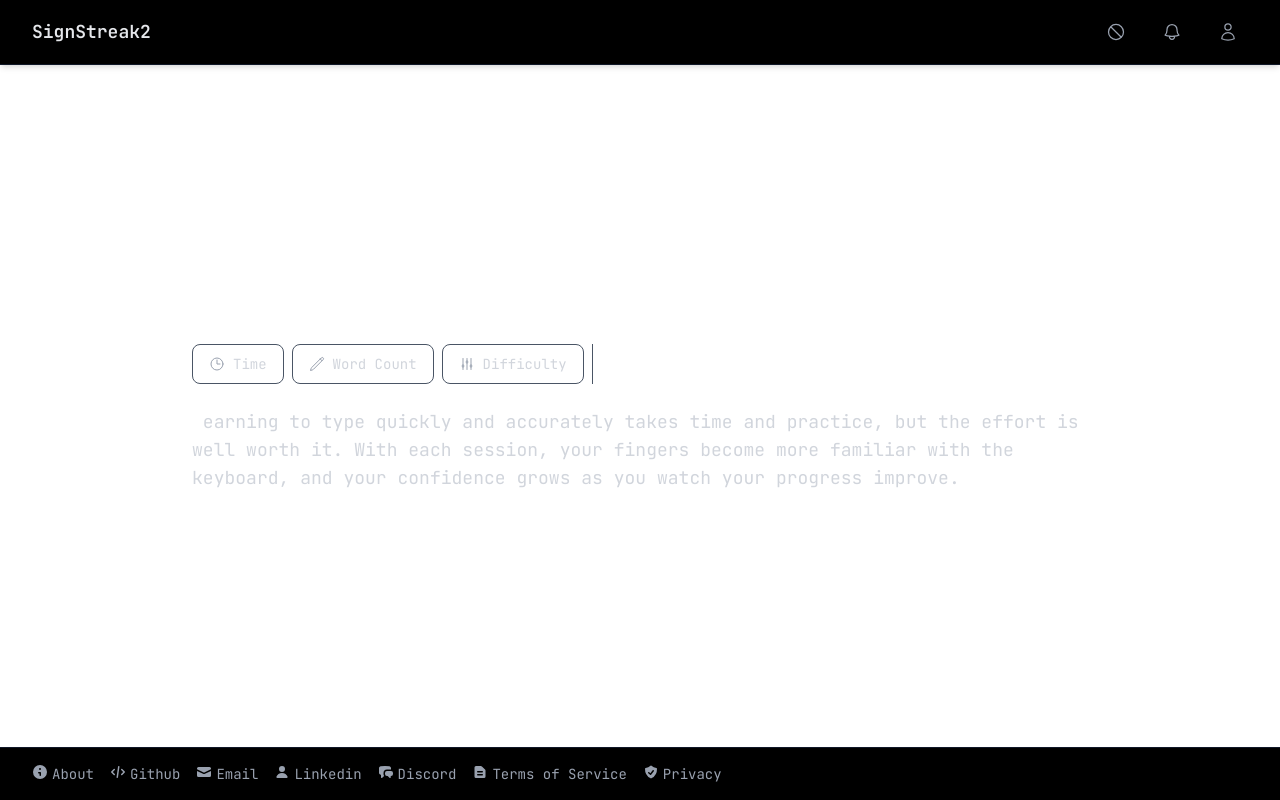
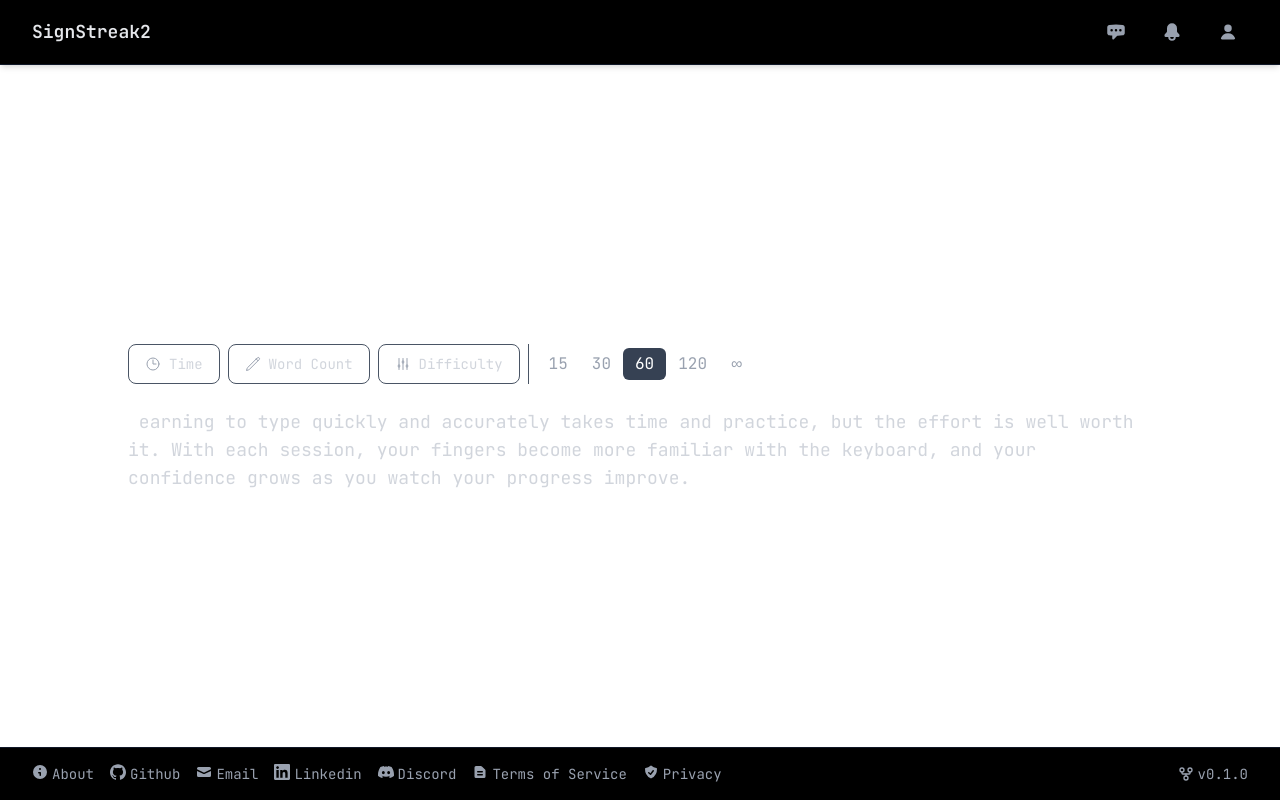
Before and after one commit to HweyTH/sign-streak-2, a Next.js app: page /regular-test in a window 1280 px wide. Built offline with nearby package versions, Linux system fonts and the light colour scheme.

Commit message:
Update dropdown toggle logic. Add version button to footer and changed the icons of the hyperlinks. Changed icons on the header.

```diff
--- a/package.json
+++ b/package.json
@@ -10,9 +10,11 @@
   },
   "dependencies": {
     "@heroicons/react": "^2.2.0",
+    "lucide-react": "^0.522.0",
     "next": "15.3.2",
     "react": "^19.0.0",
-    "react-dom": "^19.0.0"
+    "react-dom": "^19.0.0",
+    "react-icons": "^5.5.0"
   },
   "devDependencies": {
     "@eslint/eslintrc": "^3",
--- a/src/components/Footer.jsx
+++ b/src/components/Footer.jsx
@@ -1,6 +1,8 @@
 "use client";
 
-import { EnvelopeIcon, CodeBracketIcon, UserIcon, ChatBubbleLeftRightIcon, InformationCircleIcon, DocumentTextIcon, ShieldCheckIcon } from '@heroicons/react/16/solid';
+import { EnvelopeIcon, InformationCircleIcon, DocumentTextIcon, ShieldCheckIcon } from '@heroicons/react/16/solid';
+import { GitForkIcon } from 'lucide-react';
+import { SiGithub, SiLinkedin, SiDiscord} from 'react-icons/si'
 
 export default function Footer() {
 
@@ -15,7 +17,7 @@ export default function Footer() {
                         </a>
 
                         <a href="https://github.com/HweyTH/sign-streak-2" target="_blank" rel="noopener noreferrer" className="flex space-x-1 text-gray-400 hover:text-white transition-colors text-sm">
-                            <CodeBracketIcon className="w-4 h-4"/>
+                            <SiGithub className="w-4 h-4"/>
                             <span>Github</span>
                         </a>
 
@@ -25,12 +27,12 @@ export default function Footer() {
                         </a>
 
                         <a href="https://www.linkedin.com/in/ghuythai" target="_blank" rel="noopener noreferrer" className="flex space-x-1 text-gray-400 hover:text-white transition-colors text-sm">
-                            <UserIcon className="w-4 h-4"/>
+                            <SiLinkedin className="w-4 h-4"/>
                             <span>Linkedin</span>
                         </a>
 
                         <a href="https://discord.com/" target="_blank" rel="noopener noreferrer" className='flex space-x-1 text-gray-400 hover:text-white transition-colors text-sm'>
-                            <ChatBubbleLeftRightIcon className="w-4 h-4"/>
+                            <SiDiscord className="w-4 h-4"/>
                             <span>Discord</span>
                         </a>
 
@@ -45,6 +47,10 @@ export default function Footer() {
                         </a>
                     </span>
 
+                    <button className='flex items-center space-x-1 text-gray-400 hover:text-white transition-colors text-sm rounded-md'>
+                        <GitForkIcon className="w-4 h-4"/>
+                        <span>v0.1.0</span>
+                    </button>
 
                 </div>
             </div>
--- a/src/components/Header.jsx
+++ b/src/components/Header.jsx
@@ -2,6 +2,7 @@
 
 import { useState, useRef, useEffect } from 'react';
 import Link from 'next/link';
+import { ChatBubbleLeftEllipsisIcon, BellIcon, UserIcon } from '@heroicons/react/16/solid';
 
 export default function Header() {
     const [isNotifOpen, setIsNotifOpen] = useState(false);
@@ -31,9 +32,7 @@ export default function Header() {
                     <div className="flex items-center space-x-4">
 
                         <button className="w-10 h-10 bg-black rounded-full hover:bg-gray-800 transition-colors flex items-center justify-center" aria-label="Command">
-                            <svg className="w-5 h-5 text-gray-400" xmlns="http://www.w3.org/2000/svg" fill="none" viewBox="0 0 24 24" strokeWidth="1.5" stroke="currentColor">
-                                <path strokeLinecap="round" strokeLinejoin="round" d="M18.364 18.364A9 9 0 0 0 5.636 5.636m12.728 12.728A9 9 0 0 1 5.636 5.636m12.728 12.728L5.636 5.636" />
-                            </svg>
+                            <ChatBubbleLeftEllipsisIcon className="w-5 h-5 text-gray-400"/>
                         </button>
 
                         <div className="relative" ref={notifRef}>
@@ -42,9 +41,7 @@ export default function Header() {
                                 className="w-10 h-10 bg-black rounded-full hover:bg-gray-800 transition-colors flex items-center justify-center"
                                 aria-label="Notifications"
                             >
-                                <svg className="w-5 h-5 text-gray-400" xmlns="http://www.w3.org/2000/svg" fill="none" viewBox="0 0 24 24" strokeWidth="1.5" stroke="currentColor">
-                                    <path strokeLinecap="round" strokeLinejoin="round" d="M14.857 17.082a23.848 23.848 0 0 0 5.454-1.31A8.967 8.967 0 0 1 18 9.75V9A6 6 0 0 0 6 9v.75a8.967 8.967 0 0 1-2.312 6.022c1.733.64 3.56 1.085 5.455 1.31m5.714 0a24.255 24.255 0 0 1-5.714 0m5.714 0a3 3 0 1 1-5.714 0" />
-                                </svg>
+                                <BellIcon className="w-5 h-5 text-gray-400"/>
                             </button>
                             {isNotifOpen && (
                                 <div className="absolute right-0 mt-2 w-64 bg-gray-800 rounded-lg shadow-lg border border-gray-700 z-50">
@@ -57,9 +54,7 @@ export default function Header() {
                         </div>
 
                         <button className="w-10 h-10 bg-black rounded-full hover:bg-gray-800 transition-colors flex items-center justify-center" aria-label="User">
-                            <svg className="w-5 h-5 text-gray-400" xmlns="http://www.w3.org/2000/svg" fill="none" viewBox="0 0 24 24" strokeWidth="1.5" stroke="currentColor">
-                                <path strokeLinecap="round" strokeLinejoin="round" d="M15.75 6a3.75 3.75 0 1 1-7.5 0 3.75 3.75 0 0 1 7.5 0ZM4.501 20.118a7.5 7.5 0 0 1 14.998 0A17.933 17.933 0 0 1 12 21.75c-2.676 0-5.216-.584-7.499-1.632Z" />
-                            </svg>
+                            <UserIcon className="w-5 h-5 text-gray-400"/>
                         </button>
 
                     </div>
--- a/src/components/TestConfig.jsx
+++ b/src/components/TestConfig.jsx
@@ -1,54 +1,53 @@
 "use client";
 
-import { useState, useRef, useEffect } from "react";
+import { useState, useRef } from "react";
 import { ClockIcon, PencilIcon, AdjustmentsVerticalIcon } from "@heroicons/react/24/outline";
 
 export default function TestConfig({ onConfigChange}) {
-    const [time, setTime] = useState('infinite');
+    const [time, setTime] = useState('60');
     const [wordCount, setWordCount] = useState(25);
     const [difficulty, setDifficulty] = useState('medium');
-    const [activeDropdown, setActiveDropdown] = useState(null);
+
+    // default dropdown to time
+    const [activeDropdown, setActiveDropdown] = useState('time');
 
     const dropdownRefs = useRef({});
 
     // Close dropdown when clicking outside
-    useEffect(() => {
-        const handleClickOutside = (event) => {
-            if (activeDropdown && dropdownRefs.current[activeDropdown] && !dropdownRefs.current[activeDropdown].contains(event.target)) {
-                setActiveDropdown(null);
-            }
-        };
+    // useEffect(() => {
+    //     const handleClickOutside = (event) => {
+    //         if (activeDropdown && dropdownRefs.current[activeDropdown] && !dropdownRefs.current[activeDropdown].contains(event.target)) {
+    //             setActiveDropdown(null);
+    //         }
+    //     };
 
-        document.addEventListener('mousedown', handleClickOutside);
-        return () => {
-            document.removeEventListener('mousedown', handleClickOutside);
-        }
-    }, [activeDropdown])
+    //     document.addEventListener('mousedown', handleClickOutside);
+    //     return () => {
+    //         document.removeEventListener('mousedown', handleClickOutside);
+    //     }
+    // }, [activeDropdown])
 
     // Handle test time configuration
     const handleTimeChange = (newTime) => {
         setTime(newTime);
         onConfigChange({ time: newTime, wordCount, difficulty});
-        setActiveDropdown(null);
     }
 
     // Handle word count configuration
     const handleWordCountChange = (newWordCount) => {
         setWordCount(newWordCount);
         onConfigChange({ time, wordCount: newWordCount, difficulty});
-        setActiveDropdown(null);
     }
 
     // Handle difficulty configuration
     const handleDifficultyChange = (newDifficulty) => {
         setDifficulty(newDifficulty);
         onConfigChange({ time, wordCount, difficulty: newDifficulty});
-        setActiveDropdown(null);
     }
 
     // Toggle Dropdown
     const toggleDropdown = (dropdown) => {
-        setActiveDropdown(activeDropdown === dropdown ? null : dropdown);
+        setActiveDropdown(dropdown);
     }
 
     const timeOptions = [
@@ -67,9 +66,10 @@ export default function TestConfig({ onConfigChange}) {
     ]
 
     const difficultyOptions = [
-        {value: 'easy', label: 'Easy'},
-        {value: 'medium', label: 'Medium'},
-        {value: 'hard', label: 'Hard'},
+        {value: 'easy', label: 'Gental Gale'},
+        {value: 'medium', label: 'Balanced Trial'},
+        {value: 'hard', label: 'Iron Oath'},
+        {value: 'insane', label: 'Wyrm Wrath'}
     ]
 
     return (
--- a/src/components/TypingTest.jsx
+++ b/src/components/TypingTest.jsx
@@ -12,7 +12,7 @@ export default function TypingTest() {
     const [accuracy, setAccuracy] = useState(100);
     const [finished, setFinished] = useState(false);
     const [config, setConfig] = useState({
-        time: 'infinite',
+        time: '60',
         wordCount: 25,
         difficulty: 'medium'
     })
@@ -58,7 +58,7 @@ export default function TypingTest() {
     };
 
     return (
-        <div className="w-full max-w-4xl mx-auto">
+        <div className="w-full max-w-5xl mx-auto">
             <div className="flex justify-left">
                 <TestConfig onConfigChange={handleConfigChange} />
             </div>
```
Also changed, not shown: 1 other file (tests, documents, lock files or other folders).
